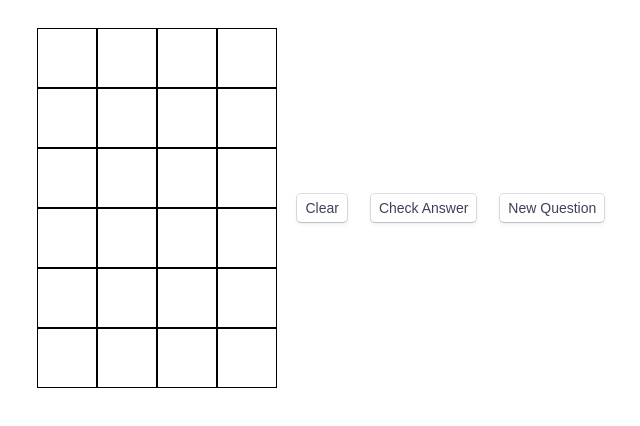
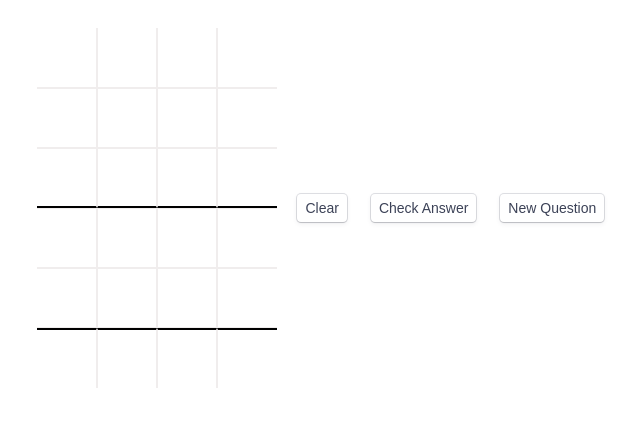
Before and after one commit to jibumjibu/Multiplication-practice, a plain HTML site: page index.html in a window 1280 px wide. Shown: the part 50-476 px from the top of the page, without its empty margins (293-933 px from the left). Drawn offline with Linux system fonts and the light colour scheme.

Commit message:
borders update

```diff
--- a/index.html
+++ b/index.html
@@ -10,30 +10,30 @@
     <h1>Multiplication</h1>
     <div class="container">
         <div class="grid-container" id="grid-container">
-            <div class="grid-item carryon"></div> <!-- 0 -->
-            <div class="grid-item carryon"></div> <!-- 1 -->
-            <div class="grid-item carryon"></div> <!-- 2 -->
-            <div class="grid-item carryon"></div> <!-- 3 -->
-            <div class="grid-item carryon"></div> <!-- 4 -->
+            <div class="grid-item carryon" style="border-left: none; border-top: none;"></div> <!-- 0 -->
+            <div class="grid-item carryon" style="border-top: none;"></div> <!-- 1 -->
+            <div class="grid-item carryon" style="border-top: none;"></div> <!-- 2 -->
+            <div class="grid-item carryon" style="border-right: none; border-top: none;"></div> <!-- 3 -->
+            <div class="grid-item carryon" style="border-left: none;"></div> <!-- 4 -->
             <div class="grid-item carryon"></div> <!-- 5 -->
             <div class="grid-item"></div> <!-- 6 -->
-            <div class="grid-item"></div> <!-- 7 -->
-            <div class="grid-item carryon"></div> <!-- 8 -->
-            <div class="grid-item carryon"></div> <!-- 9 -->
-            <div class="grid-item"></div> <!-- 10 -->
-            <div class="grid-item"></div> <!-- 11 -->
-            <div class="grid-item carryon"></div> <!-- 12 -->
+            <div class="grid-item" style="border-right: none;"></div> <!-- 7 -->
+            <div class="grid-item carryon" style="border-bottom-color: black; border-bottom-width: 2px; border-left: none;"></div> <!-- 8 -->
+            <div class="grid-item carryon" style="border-bottom-color: black; border-bottom-width: 2px;"></div> <!-- 9 -->
+            <div class="grid-item" style="border-bottom-color: black; border-bottom-width: 2px;"></div> <!-- 10 -->
+            <div class="grid-item" style="border-bottom-color: black; border-bottom-width: 2px; border-right: none;"></div> <!-- 11 -->
+            <div class="grid-item carryon" style="border-left: none;"></div> <!-- 12 -->
             <div class="grid-item calc"></div> <!-- 13 -->
             <div class="grid-item calc"></div> <!-- 14 -->
-            <div class="grid-item calc"></div> <!-- 15 -->
-            <div class="grid-item calc"></div> <!-- 16 -->
+            <div class="grid-item calc" style="border-right: none;"></div> <!-- 15 -->
+            <div class="grid-item calc" style="border-left: none;"></div> <!-- 16 -->
             <div class="grid-item calc"></div> <!-- 17 -->
             <div class="grid-item calc"></div> <!-- 18 -->
-            <div class="grid-item calc"></div> <!-- 19 -->
-            <div class="grid-item answer"></div> <!-- 20 -->
-            <div class="grid-item answer"></div> <!-- 21 -->
-            <div class="grid-item answer"></div> <!-- 22 -->
-            <div class="grid-item answer"></div> <!-- 23 -->
+            <div class="grid-item calc" style="border-right: none;"></div> <!-- 19 -->
+            <div class="grid-item answer" style="border-top-color: black; border-top-width: 2px; border-left: none; border-bottom: none;"></div> <!-- 20 -->
+            <div class="grid-item answer" style="border-top-color: black; border-top-width: 2px; border-bottom: none;"></div> <!-- 21 -->
+            <div class="grid-item answer" style="border-top-color: black; border-top-width: 2px; border-bottom: none;"></div> <!-- 22 -->
+            <div class="grid-item answer" style="border-top-color: black; border-top-width: 2px; border-right: none; border-bottom: none;"></div> <!-- 23 -->
         </div>
         <div class="button-container">
             <button onclick="clearAll()" class="buttons">Clear</button>
--- a/style.css
+++ b/style.css
@@ -44,7 +44,7 @@ h1, p {
 
 .grid-item {
   background-color: white;
-  border: 1px solid black;
+  border: 1px solid rgb(240, 237, 237);
   display: flex;
   justify-content: center;
   align-items: center;
```
